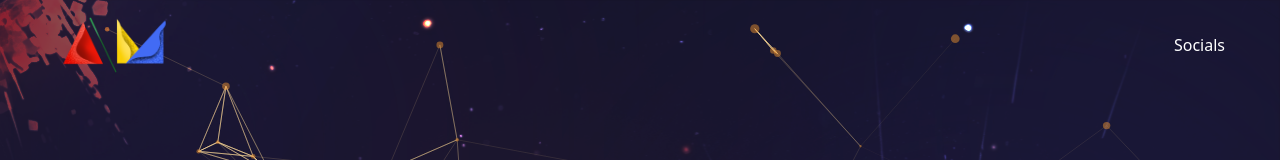
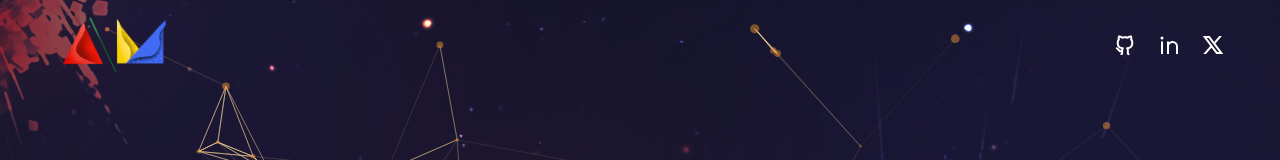
Before and after one commit to 0xayushM/portfolio-main, a Next.js app: page / in a window 1280 px wide. Shown: the top 160 px of the page. Built offline with nearby package versions, Linux system fonts and the light colour scheme.

Commit message:
feat:done the social media links section

```diff
--- a/components/Header.js
+++ b/components/Header.js
@@ -6,7 +6,7 @@ const Header = () => {
   return (
     <header className="absolute z-30 w-full flex items-center px-16 xl:px-0 xl:h-[90px]">
       <div className="container mx-auto">
-        <div className="flex flex-col lg:flex-row justify-between items-center gap-y-6 py-8">
+        <div className="flex flex-col lg:flex-row lg:justify-between items-center lg:gap-y-6 py-8">
           <Link href='/'>
             <Image
               src='/logo.png'
--- a/components/Layout.js
+++ b/components/Layout.js
@@ -15,8 +15,8 @@ const Layout = ({children}) => {
   return (
     <div className={`page bg-site text-white bg-cover bg-no-repeat ${sora.variable}`}>
       <TopLeftImg/>
+      <Header/>
       <Nav/>
-      <Header/>
       {children}
     </div>
   );
--- a/components/Socials.js
+++ b/components/Socials.js
@@ -1,5 +1,20 @@
+import Link from 'next/link';
+import { RiLinkedinLine, RiTwitterXLine, RiDribbbleLine, RiGithubLine, RiBehanceLine } from 'react-icons/ri'
+
 const Socials = () => {
-  return <div>Socials</div>;
+  return (
+    <div className='flex items-center gap-x-5 text-2xl'>
+      <Link href={'https://github.com/0xayushM'} target='_blank' className='hover:text-accent transition-all duration-300'>
+        <RiGithubLine />
+      </Link>
+      <Link href={'https://linkedin.com/in/0xayushM'} target='_blank' className='hover:text-accent transition-all duration-300'>
+        <RiLinkedinLine />
+      </Link>
+      <Link href={'https://twitter.com/0xayushM'} target='_blank' className='hover:text-accent transition-all duration-300'>
+        <RiTwitterXLine />
+      </Link>
+    </div>
+  )
 };
 
 export default Socials;
```
